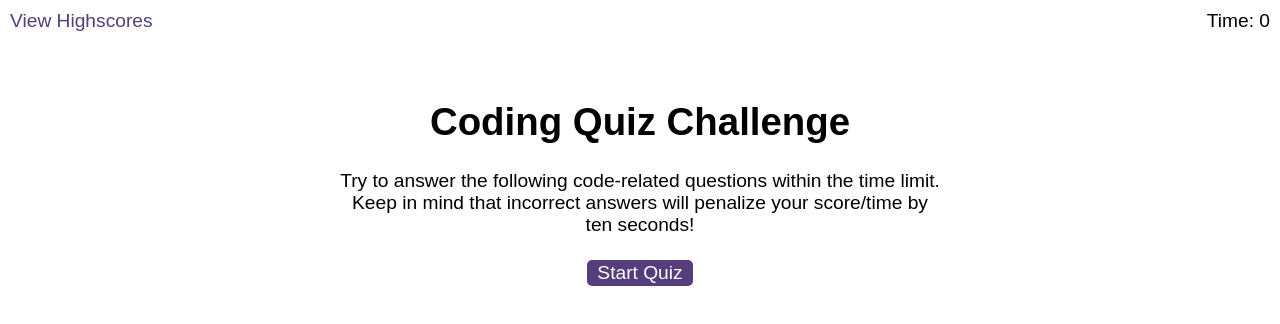
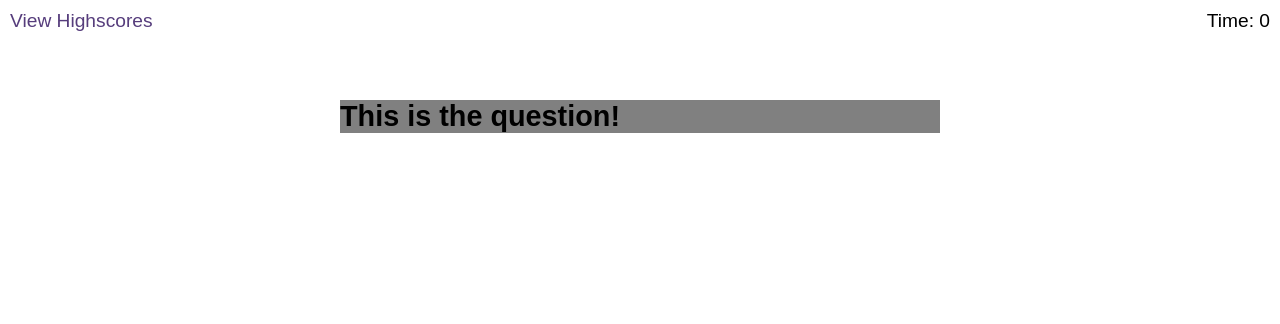
Before and after one commit to Sonia-deni/Code-Quiz, a plain HTML site: page index.html in a window 1280 px wide. Both pictures are taken after a click on the button "Start Quiz". Drawn offline with Linux system fonts and the light colour scheme.

Commit message:
created a function to hide the div containing the start screen and display the div containing the question when the start button is clicked

```diff
--- a/assets/css/styles.css
+++ b/assets/css/styles.css
@@ -62,6 +62,11 @@ li:nth-child(odd) {
   display: none;
 }
 
+.show {
+  display: block;
+  background-color: gray;
+}
+
 .start {
   text-align: center;
 }
--- a/assets/js/logic.js
+++ b/assets/js/logic.js
@@ -1,12 +1,18 @@
 
 var startGame = document.querySelector("#start");
+var startScreen = document.querySelector("#start-screen");
+var questionDiv = document.querySelector("#questions");
+var questionText = document.querySelector("#question-title");
+
+
+
+
 startGame.addEventListener("click", begin);
 
 function begin(event){
     console.log("game started");
-    playgame();
+    showQuestion();
 }
-
 
 
 function decrementTimer(){
@@ -19,8 +25,22 @@ function playgame() {
 }
 
 
+function showQuestion() {
+    startScreen.setAttribute("class", "hide");
+    questionDiv.setAttribute("class", "show");
+    questionText.innerHTML = "This is the question!";
+    //console.log(questionText)
+
+  }
+
+  function getNewQuestion(){
+
+  }
+  //showQuestion();
+
+
+
 /*
-
 Psuedocode
 
 Variables
@@ -53,7 +73,7 @@ score = 0;
     ---
 
     1. game start function: add an event listener to the start button
-
+        Once the start button has been clicked, change the div containing the question to "show" instead of "hide"
         1.1 - game will start with a question and timer will start
         1.2 - get score from localStorage
         1.3 - function should keep track of the questions - if all questions completed function should render to page their score and render html elements to save their initials and their final score.
--- a/index.html
+++ b/index.html
@@ -26,7 +26,7 @@
       </div>
 
       <div id="questions" class="hide">
-        <h2 id="question-title"></h2>
+        <h2 id="question-title">Default Question Text</h2>
         <div id="choices" class="choices"></div>
       </div>
 
```
